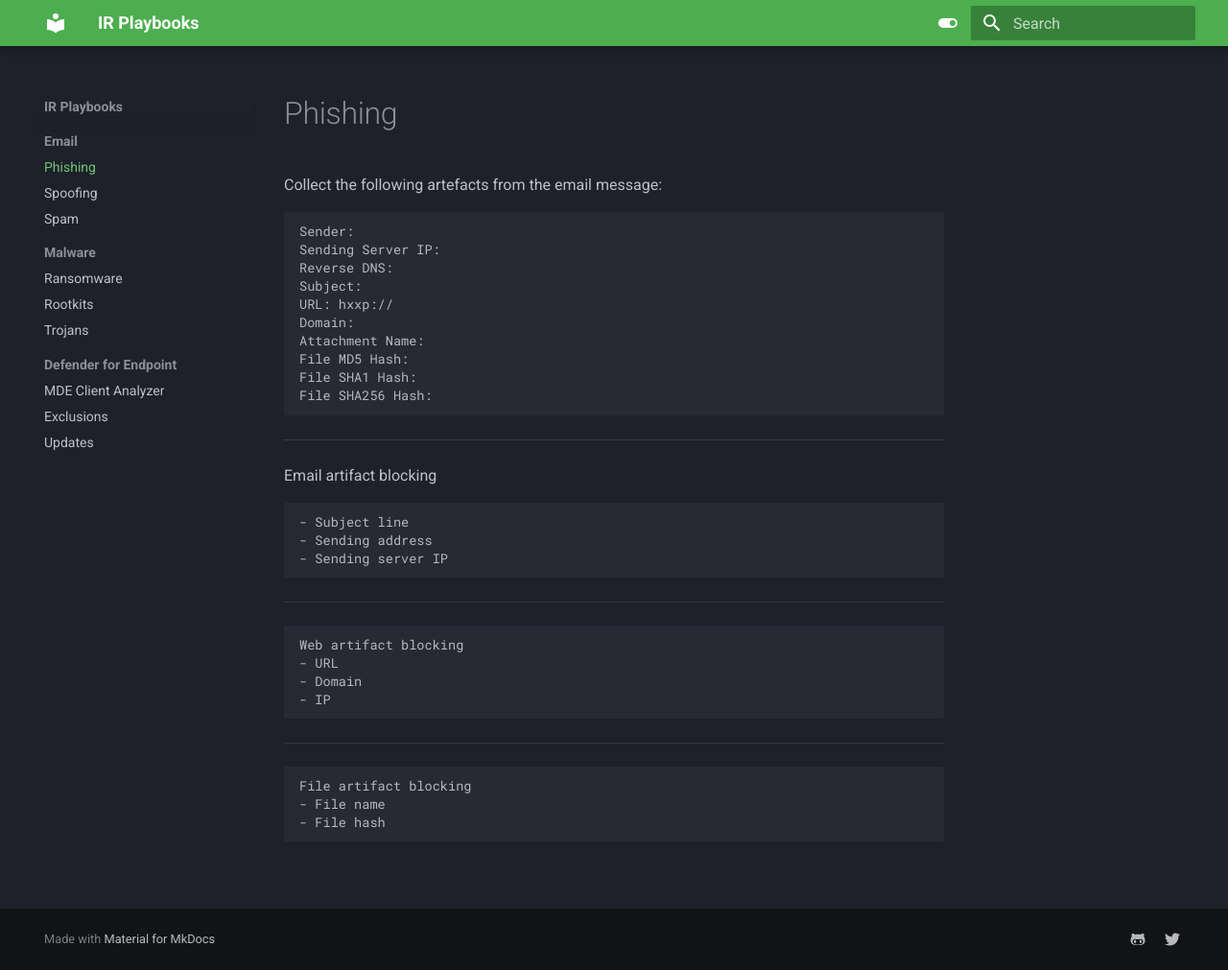
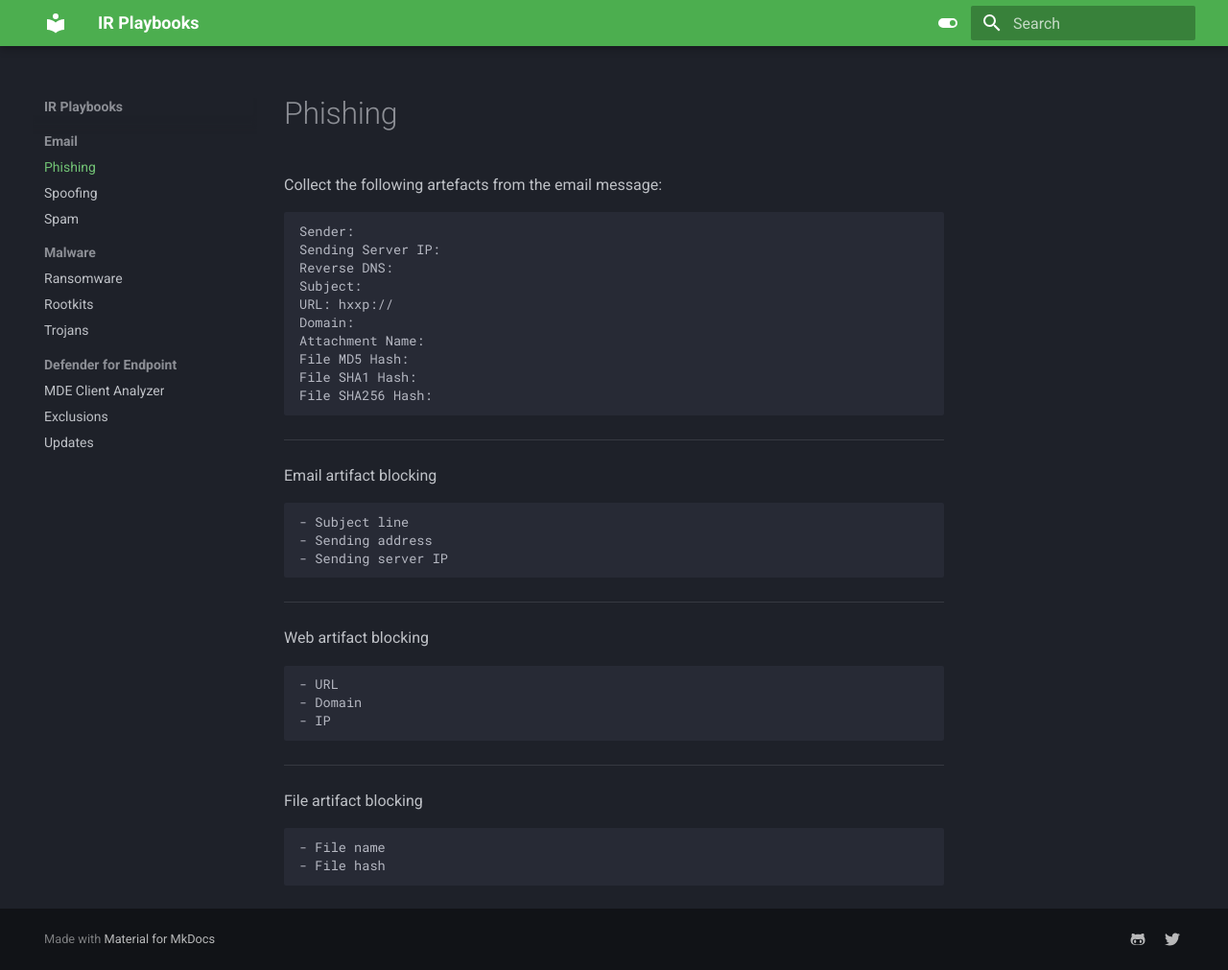
Before and after one commit to HexagonCyber/playbooks, an MkDocs documentation site: the page built from docs/Email/phishing.md, in a window 1280 px wide and 1011 px high. Shown: the whole window at 96% size. Built offline with MkDocs 1.6.1 and Material for MkDocs 9.7.7, drawn with Linux system fonts in a browser that asks for light colours.

````diff
--- a/docs/Email/phishing.md
+++ b/docs/Email/phishing.md
@@ -28,8 +28,9 @@ Email artifact blocking
 
 ---
 
+Web artifact blocking
+
 ```
-Web artifact blocking
 - URL
 - Domain
 - IP
@@ -37,8 +38,9 @@ Web artifact blocking
 
 ---
 
+File artifact blocking
+
 ```
-File artifact blocking
 - File name
 - File hash
 ```
````
